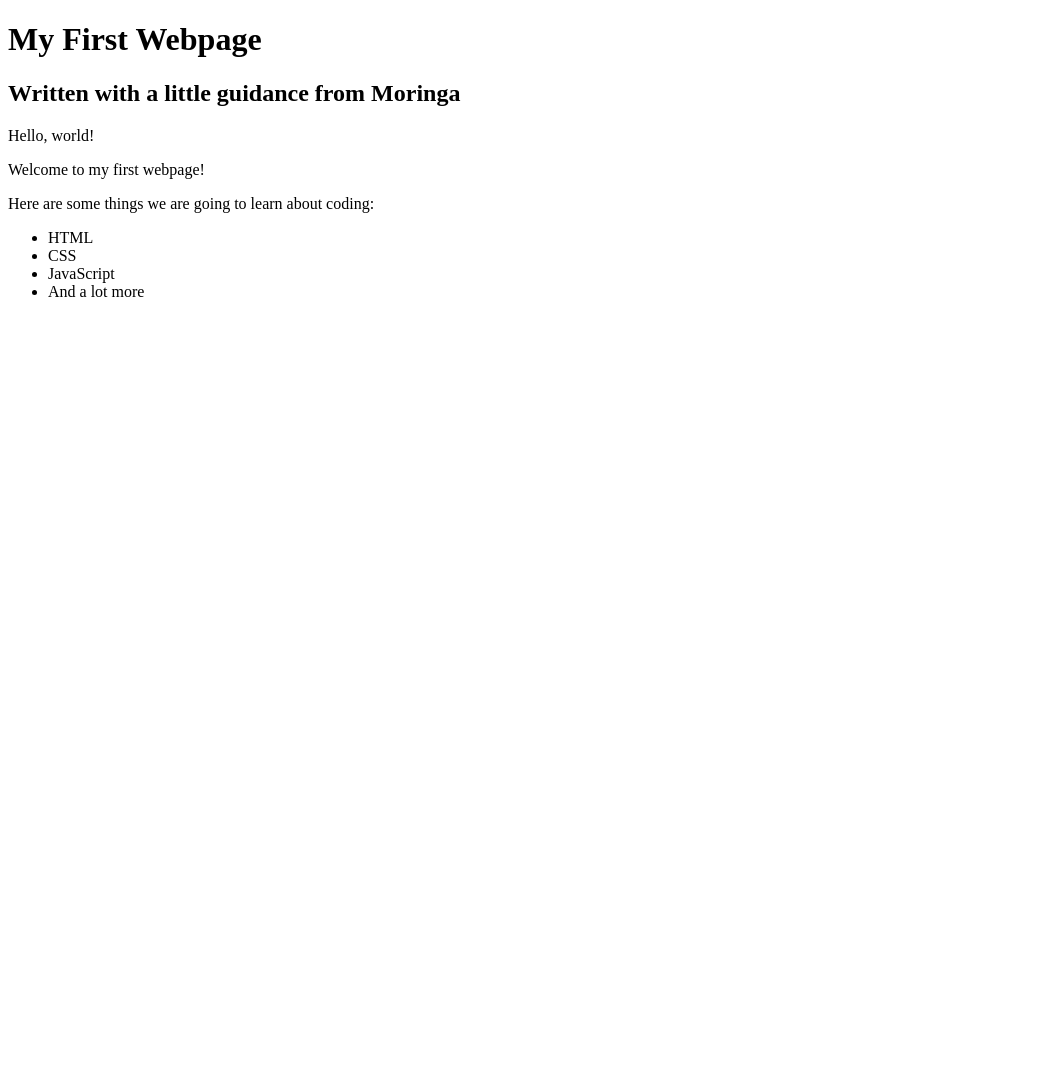
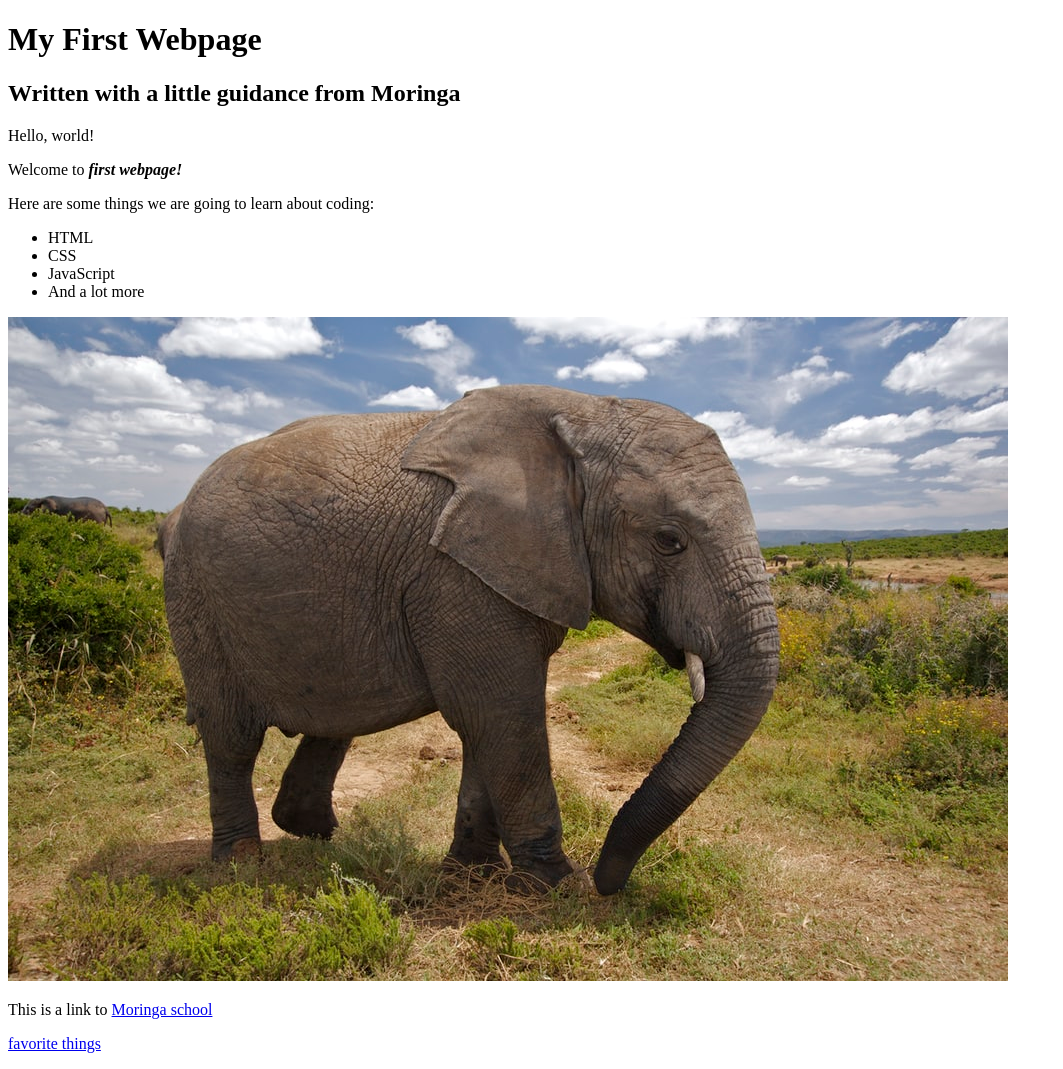
Before and after one commit to albert0706/my-first-webpage, a plain HTML site: page my-first-webpage.html in a window 1280 px wide. Shown: the whole page, without its empty margins (0-1063 px from the left). Before the commit the page ends 800 px from the top, so only its background shows below. Drawn offline with Linux system fonts and the light colour scheme.

Commit message:
add new image

```diff
--- a/my-first-webpage.html
+++ b/my-first-webpage.html
@@ -9,7 +9,7 @@
 
 
        <p>Hello, world!</p>
-       <p>Welcome to my first webpage!</p>
+       <p>Welcome to <strong><i>first webpage!</i></strong></p>
 
 
        <p>Here are some things we are going to learn about coding:</p>
@@ -19,5 +19,8 @@
            <li> JavaScript</li>
            <li> And a lot more</li>
        </ul>
+       <img src="elephant.jpeg" alt="This is a photo of an elephant">
+       <p>This is a link to <a href="https://moringaschool.com/">Moringa school</a></p>
+       <p> <a href="my-favorite-things.html">favorite things</a></p>
    </body>
 </html>
```
Also changed, not shown: elephant.jpeg (added).
